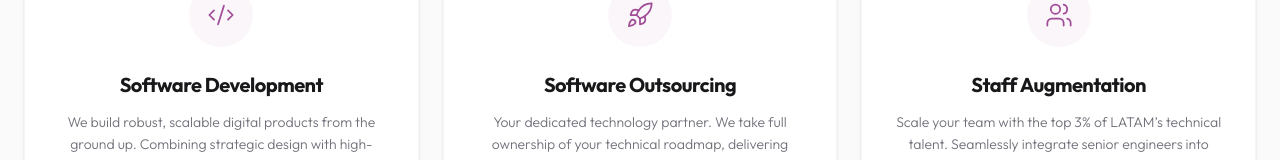
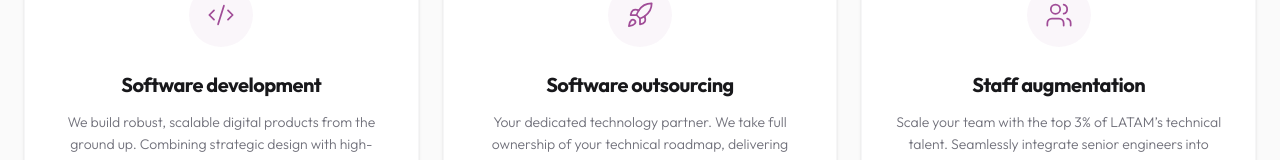
Before and after one commit to dibrand-dev/dibrand-redesign, a Next.js app: page /en in a window 1280 px wide. Shown: the part 906-1066 px from the top of the page. Built offline with nearby package versions, Linux system fonts and the light colour scheme; no server answers; the database is empty.

Commit message:
style: Implement global Sentence case for Hero titles and service headers

```diff
--- a/components/about/AboutHero.tsx
+++ b/components/about/AboutHero.tsx
@@ -25,7 +25,7 @@ export default function AboutHero({ dict, imagePath }: AboutHeroProps) {
 
             {/* Content Over */}
             <div className="relative z-20 container mx-auto px-6 text-center max-w-4xl pt-32 pb-20">
-                <h1 className="text-3xl md:text-5xl lg:text-[54px] font-bold font-outfit text-white tracking-tight leading-[1.1] capitalize mb-8">
+                <h1 className="text-3xl md:text-5xl lg:text-[54px] font-bold font-outfit text-white tracking-tight leading-[1.1] mb-8">
                     {dict.title}
                 </h1>
                 <p className="mt-4 md:mt-6 text-base md:text-xl leading-relaxed text-zinc-100 max-w-2xl mx-auto font-outfit font-light">
--- a/components/home/HeroSection.tsx
+++ b/components/home/HeroSection.tsx
@@ -37,7 +37,7 @@ export default function HeroSection({ dict }: HeroSectionProps) {
 
             {/* Capa 3: Contenido de Texto */}
             <div className="relative z-20 container mx-auto px-6 flex-grow flex flex-col items-center justify-center text-center pt-28 pb-32 md:pb-40">
-                <h1 className="font-outfit text-3xl md:text-5xl lg:text-[54px] font-bold tracking-tight text-white leading-[1.1] max-w-4xl capitalize">
+                <h1 className="font-outfit text-3xl md:text-5xl lg:text-[54px] font-bold tracking-tight text-white leading-[1.1] max-w-4xl">
                     {dict.hero.title}
                 </h1>
 
--- a/components/software-outsourcing/SoftwareOutsourcingHero.tsx
+++ b/components/software-outsourcing/SoftwareOutsourcingHero.tsx
@@ -25,7 +25,7 @@ export default function SoftwareOutsourcingHero({ dict, lang }: SoftwareOutsourc
             />
             <div className="absolute inset-0 z-10 bg-zinc-950/80 md:bg-zinc-950/60" />
             <div className="relative z-20 container mx-auto px-6 flex-grow flex flex-col items-center justify-center text-center pt-32 pb-16">
-                <h1 className="font-outfit text-3xl md:text-5xl lg:text-[54px] font-bold tracking-tight text-white leading-[1.1] max-w-4xl capitalize">
+                <h1 className="font-outfit text-3xl md:text-5xl lg:text-[54px] font-bold tracking-tight text-white leading-[1.1] max-w-4xl">
                     {dict.hero.title}
                 </h1>
                 <p className="mt-4 md:mt-6 text-base md:text-xl leading-relaxed text-zinc-100 max-w-2xl font-outfit font-light">
--- a/components/staff-augmentation/StaffAugHero.tsx
+++ b/components/staff-augmentation/StaffAugHero.tsx
@@ -33,7 +33,7 @@ export default function StaffAugHero({ dict, lang }: StaffAugHeroProps) {
 
             {/* Content Centered Stacked */}
             <div className="relative z-20 container mx-auto px-6 flex-grow flex flex-col items-center justify-center text-center pt-32 pb-16">
-                <h1 className="font-outfit text-3xl md:text-5xl lg:text-[58px] font-bold tracking-tight text-white leading-[1.1] max-w-5xl capitalize">
+                <h1 className="font-outfit text-3xl md:text-5xl lg:text-[58px] font-bold tracking-tight text-white leading-[1.1] max-w-5xl">
                     {dict.hero.title}
                 </h1>
 
--- a/dictionaries/en.json
+++ b/dictionaries/en.json
@@ -122,15 +122,15 @@
             "title": "Services",
             "items": [
                 {
-                    "title": "Software Development",
+                    "title": "Software development",
                     "desc": "We build robust, scalable digital products from the ground up. Combining strategic design with high-performance engineering to transform complex ideas into market-leading solutions."
                 },
                 {
-                    "title": "Software Outsourcing",
+                    "title": "Software outsourcing",
                     "desc": "Your dedicated technology partner. We take full ownership of your technical roadmap, delivering end-to-end software solutions through specialized squads that align with your business goals."
                 },
                 {
-                    "title": "Staff Augmentation",
+                    "title": "Staff augmentation",
                     "desc": "Scale your team with the top 3% of LATAM’s technical talent. Seamlessly integrate senior engineers into your existing workflow to accelerate delivery and close technical gaps."
                 }
             ]
@@ -191,7 +191,7 @@
     },
     "staffAugmentation": {
         "hero": {
-            "title": "Senior Staff Augmentation",
+            "title": "Senior staff augmentation",
             "subtitle1": "Stop adding headcount. Start adding impact.",
             "subtitle2": "Dibrand deploys AI-augmented engineering squads that don't just fill a seat: they own your roadmap and accelerate your time-to-market.",
             "cta": "Schedule Staff Augmentation Consultation"
@@ -422,7 +422,7 @@
     },
     "aiWorkflows": {
         "hero": {
-            "title": "Data Intelligence & AI Workflows",
+            "title": "Data intelligence & AI workflows",
             "subtitle": "Drive your decision making and automate key processes with customized artificial intelligence. We deploy cognitive agents and data flows that transform your business.",
             "cta": "Book an Appointment"
         },
@@ -542,33 +542,33 @@
                 }
             ]
         },
-        "lemaLine1": "We Don’t Build Software For Today",
-        "lemaLine2": "We Design Architectures For Tomorrow’s Impact."
+        "lemaLine1": "We don’t build software for today",
+        "lemaLine2": "We design architectures for tomorrow’s impact."
     },
     "softwareDevelopment": {
         "hero": {
-            "title": "World-Class Software Engineering Powered by AI.",
+            "title": "World-class software engineering powered by AI.",
             "subtitle": "We build industry-defining digital products. We combine the technical rigor of the top 3% of LATAM talent with AI-native workflows to deliver scalable, secure, and high-impact software.",
             "cta": "Start a project"
         },
         "services": {
-            "title": "Core Services",
+            "title": "Core services",
             "everythingLink": "Everything we do",
             "items": [
                 {
-                    "title": "Custom Software Development",
+                    "title": "Custom software development",
                     "desc": "End-to-End solutions, Full-Stack, and Cloud-Native architectures for unique business challenges."
                 },
                 {
-                    "title": "AI Implementation & Custom Workflows",
+                    "title": "AI implementation & custom workflows",
                     "desc": "Integration of LLMs, AI Agents, RAG, and automation of operational processes."
                 },
                 {
-                    "title": "Strategic Architecture & Modernization",
-                    "desc": "Design of scalable foundations, enterprise-grade security, and friction-less legacy system migration."
+                    "title": "Strategic architecture & modernization",
+                    "desc": "Designing scalable foundations, enterprise-grade security, and legacy migration with zero friction."
                 },
                 {
-                    "title": "UX/UI & Product Engineering",
+                    "title": "UX/UI & product engineering",
                     "desc": "User-centered design, rapid prototyping, and high-performance engagement optimization."
                 }
             ]
@@ -601,7 +601,7 @@
     },
     "solutions": {
         "hero": {
-            "title": "Our Solutions",
+            "title": "Our solutions",
             "subtitle": "World-class engineering capabilities designed to power every stage of your digital ecosystem.",
             "cta": "Schedule a call"
         },
--- a/dictionaries/es.json
+++ b/dictionaries/es.json
@@ -126,7 +126,7 @@
                     "desc": "Construimos productos digitales robustos y escalables desde cero. Combinamos diseño estratégico con ingeniería de alto rendimiento para transformar ideas complejas en soluciones líderes en el mercado."
                 },
                 {
-                    "title": "Software Outsourcing",
+                    "title": "Software outsourcing",
                     "desc": "Tu partner tecnológico dedicado. Asumimos la responsabilidad total de tu roadmap técnico, entregando soluciones de software integrales a través de células especializadas alineadas con tus objetivos."
                 },
                 {
@@ -191,7 +191,7 @@
     },
     "staffAugmentation": {
         "hero": {
-            "title": "Senior Staff Augmentation",
+            "title": "Senior staff augmentation",
             "subtitle1": "Deja de sumar headcount. Empieza a sumar impacto.",
             "subtitle2": "Dibrand despliega Squads de ingeniería aumentados por IA que no solo ocupan un lugar: se adueñan de tu roadmap y aceleran tu time-to-market.",
             "cta": "Agendar una Cita"
@@ -547,7 +547,7 @@
     },
     "softwareDevelopment": {
         "hero": {
-            "title": "Ingeniería de Software de Clase Mundial Impulsada por IA.",
+            "title": "Ingeniería de software de clase mundial impulsada por IA.",
             "subtitle": "Construimos productos digitales que definen industrias. Combinamos el rigor técnico del top 3% de talento en LATAM con flujos de trabajo nativos de IA para entregar software escalable, seguro y de alto impacto.",
             "cta": "Empezar un proyecto"
         },
@@ -556,7 +556,7 @@
             "everythingLink": "Todo lo que hacemos",
             "items": [
                 {
-                    "title": "Custom Software Development",
+                    "title": "Custom software development",
                     "desc": "Soluciones End-to-End, Full-Stack y arquitecturas Cloud-Native para desafíos de negocio únicos."
                 },
                 {
@@ -601,7 +601,7 @@
     },
     "solutions": {
         "hero": {
-            "title": "Nuestras Soluciones",
+            "title": "Nuestras soluciones",
             "subtitle": "Capacidades de ingeniería de clase mundial para potenciar cada etapa de tu ecosistema digital.",
             "cta": "Agendar consulta técnica"
         },
```
